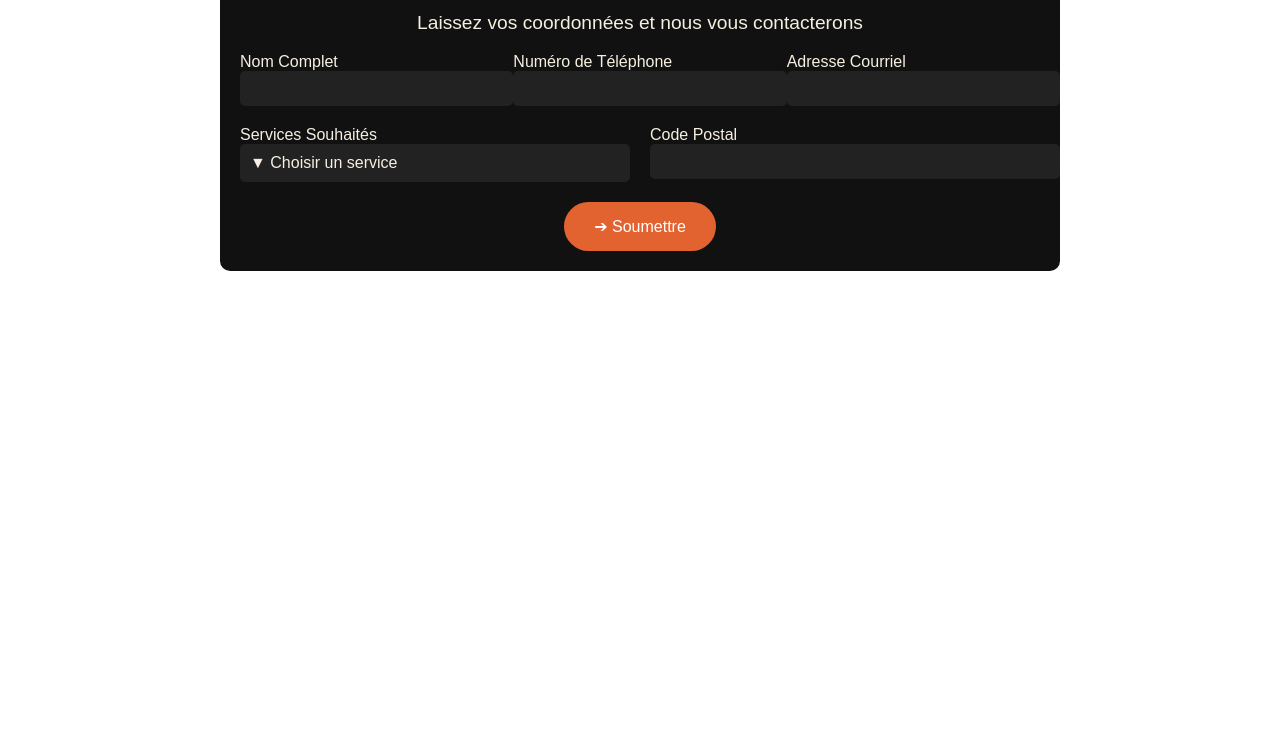
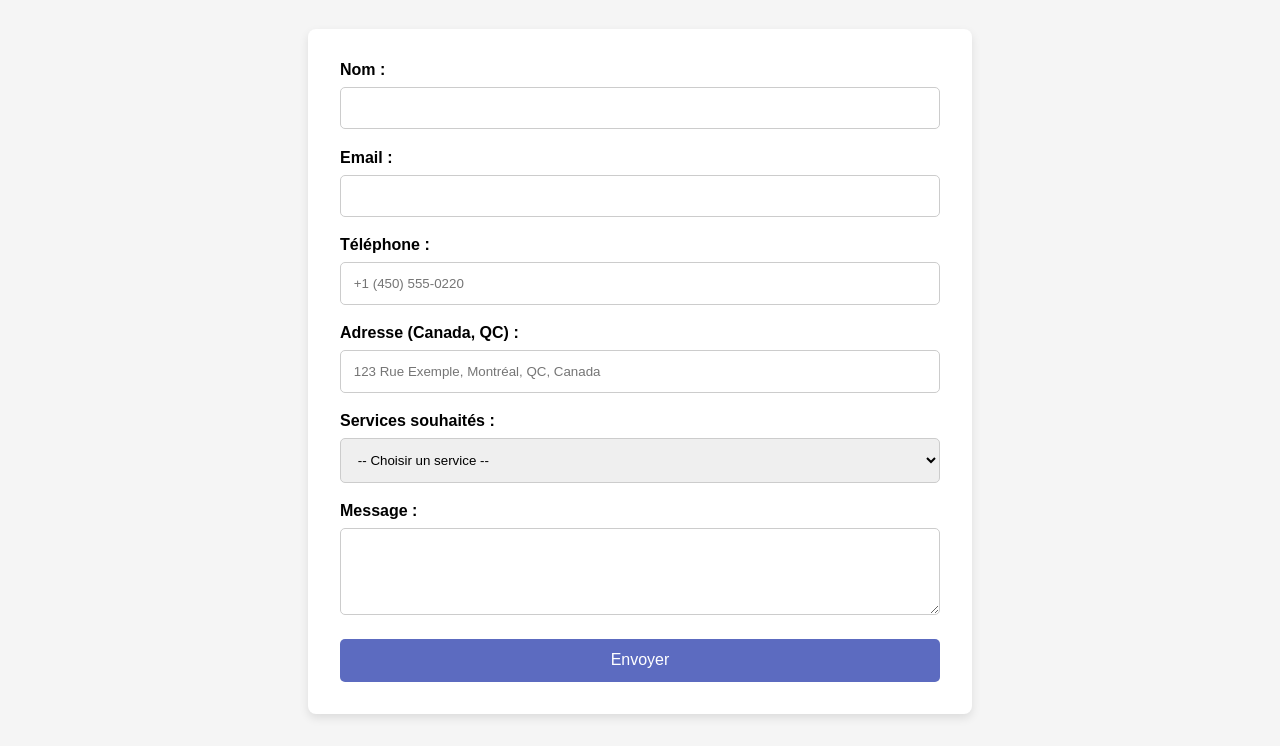
Before and after one commit to ammoz92i/formulaire-tigydoo-siteweb, a plain HTML site: page index.html in a window 1280 px wide. Shown: the part 115-861 px from the top of the page. Before the commit the page ends 800 px from the top, so only its background shows below. Drawn offline with Linux system fonts and the light colour scheme.

Commit message:
Add files via upload

```diff
--- a/index.html
+++ b/index.html
@@ -1,39 +1,107 @@
 <!DOCTYPE html>
-<html lang="en" >
+<html lang="fr">
 <head>
-  <meta charset="UTF-8">
-  <title>Untitled</title>
+  <meta charset="UTF-8" />
+  <meta name="viewport" content="width=device-width, initial-scale=1.0" />
+  <title>Formulaire Tigydoo</title>
+  <style>
+    body {
+      font-family: Arial, sans-serif;
+      margin: 0;
+      padding: 0;
+      background: #f5f5f5;
+    }
 
+    header {
+      background: #5c6bc0;
+      color: white;
+      padding: 1rem;
+      text-align: center;
+    }
 
+    form {
+      max-width: 600px;
+      margin: 2rem auto;
+      background: white;
+      padding: 2rem;
+      border-radius: 8px;
+      box-shadow: 0 4px 10px rgba(0, 0, 0, 0.1);
+    }
+
+    .form-group {
+      margin-bottom: 1.2rem;
+    }
+
+    label {
+      display: block;
+      margin-bottom: 0.5rem;
+      font-weight: bold;
+    }
+
+    input, select, textarea {
+      width: 100%;
+      padding: 0.8rem;
+      border: 1px solid #ccc;
+      border-radius: 5px;
+      box-sizing: border-box;
+    }
+
+    button {
+      background: #5c6bc0;
+      color: white;
+      padding: 0.8rem 1.2rem;
+      border: none;
+      border-radius: 5px;
+      cursor: pointer;
+      font-size: 1rem;
+      width: 100%;
+    }
+
+    button:hover {
+      background: #3f51b5;
+    }
+
+    @media (max-width: 600px) {
+      form {
+        padding: 1rem;
+        margin: 1rem;
+      }
+
+      h1 {
+        font-size: 1.4rem;
+      }
+    }
+  </style>
 </head>
 <body>
-<!-- partial:index.partial.html -->
-<div style="max-width: 800px; margin: auto; padding: 20px; font-family: Arial, sans-serif; background-color: #111; color: #f5f0e1; border-radius: 10px;">
-  <h1 style="text-align: center; font-size: 2.5em;">Tu mérites mieux</h1>
-  <p style="text-align: center; font-size: 1.2em;">Laissez vos coordonnées et nous vous contacterons</p>
+  <header>
+    <h1>Formulaire de Contact Tigydoo</h1>
+  </header>
 
-  <form id="contactForm">
-    <div style="display: flex; gap: 20px; flex-wrap: wrap;">
-      <div style="flex: 1; min-width: 250px;">
-        <label>Nom Complet</label><br>
-        <input type="text" name="nom" required style="width: 100%; padding: 10px; background-color: #222; border: none; color: #fff; border-radius: 5px;">
+  <form id="contact-form" action="https://script.google.com/macros/s/AKfycbwFTwYVjXMYxfqbJj6gk2CN0VrZJVMf48PRSeZ0kLUdn8TRDXuHby8x7gg1nQhcy4HL/exec" method="POST">
+    <div class="form-group">
+      <label for="nom">Nom :</label>
+      <input type="text" id="nom" name="nom" required />
     </div>
 
-      <div style="flex: 1; min-width: 250px;">
-        <label>Numéro de Téléphone</label><br>
-        <input type="tel" name="telephone" required style="width: 100%; padding: 10px; background-color: #222; border: none; color: #fff; border-radius: 5px;">
+    <div class="form-group">
+      <label for="email">Email :</label>
+      <input type="email" id="email" name="email" required />
     </div>
 
-      <div style="flex: 1; min-width: 250px;">
-        <label>Adresse Courriel</label><br>
-        <input type="email" name="email" required style="width: 100%; padding: 10px; background-color: #222; border: none; color: #fff; border-radius: 5px;">
+    <div class="form-group">
+      <label for="telephone">Téléphone :</label>
+      <input type="tel" id="telephone" name="telephone" placeholder="+1 (450) 555-0220" pattern="\+1\s?\(\d{3}\)\s?\d{3}-\d{4}" required />
     </div>
 
-      <div style="flex: 1; min-width: 250px;">
-        <label>Services Souhaités</label><br>
-        <div onclick="toggleDropdown()" id="servicesToggle" style="background-color: #222; padding: 10px; border-radius: 5px; cursor: pointer;">▼ Choisir un service</div>
-        <div id="dropdownContainer" style="overflow: hidden; transition: max-height 0.5s ease; max-height: 0px;">
-          <select name="services" required style="width: 100%; margin-top: 10px; padding: 10px; background-color: #222; border: none; color: #fff; border-radius: 5px;">
+    <div class="form-group">
+      <label for="adresse">Adresse (Canada, QC) :</label>
+      <input type="text" id="adresse" name="adresse" required placeholder="123 Rue Exemple, Montréal, QC, Canada" />
+    </div>
+
+    <div class="form-group">
+      <label for="services">Services souhaités :</label>
+      <select id="services" name="services" required>
         <option value="">-- Choisir un service --</option>
         <option value="FORFAIT CELLULAIRE">FORFAIT CELLULAIRE</option>
         <option value="TRIO">TRIO</option>
@@ -42,71 +110,32 @@
         <option value="TOUS">TOUS</option>
       </select>
     </div>
+
+    <div class="form-group">
+      <label for="message">Message :</label>
+      <textarea id="message" name="message" rows="4"></textarea>
     </div>
 
-      <div style="flex: 1; min-width: 250px;">
-        <label>Code Postal</label><br>
-        <input type="text" name="code_postal" required style="width: 100%; padding: 10px; background-color: #222; border: none; color: #fff; border-radius: 5px;">
-      </div>
-    </div>
-
-    <div style="text-align: center; margin-top: 20px;">
-      <button type="submit" style="background-color: #e26330; color: #fff; border: none; padding: 15px 30px; font-size: 1em; border-radius: 30px; cursor: pointer;">
-        ➔ Soumettre
-      </button>
-    </div>
-
-    <p id="confirmationMessage" style="text-align:center; margin-top:20px; display:none; color:#4CAF50;">Merci ! Votre formulaire a bien été envoyé.</p>
+    <button type="submit">Envoyer</button>
   </form>
-</div>
-
-<style>
-  .highlight {
-    animation: pulse 0.6s ease-in-out;
-  }
-
-  @keyframes pulse {
-    0% { background-color: #e26330; color: white; }
-    100% { background-color: #222; color: white; }
-  }
-</style>
 
   <script>
-  function toggleDropdown() {
-    const container = document.getElementById("dropdownContainer");
-    const toggle = document.getElementById("servicesToggle");
-
-    // Animation sur le clic
-    toggle.classList.add("highlight");
-    setTimeout(() => toggle.classList.remove("highlight"), 600);
-
-    container.style.maxHeight = container.style.maxHeight === "0px" || container.style.maxHeight === "" ? "200px" : "0px";
+    document.getElementById("contact-form").addEventListener("submit", function(e) {
+      e.preventDefault();
+      const form = e.target;
+      fetch(form.action, {
+        method: "POST",
+        body: new FormData(form)
+      }).then(response => {
+        if (response.ok) {
+          window.location.href = "merci.html";
+        } else {
+          alert("Erreur lors de l'envoi. Veuillez réessayer.");
         }
-
-  document.getElementById("contactForm").addEventListener("submit", function (e) {
-    e.preventDefault();
-
-    const formData = new FormData(this);
-
-    fetch("https://script.google.com/macros/s/AKfycbwFTwYVjXMYxfqbJj6gk2CN0VrZJVMf48PRSeZ0kLUdn8TRDXuHby8x7gg1nQhcy4HL/exec", {
-      method: "POST",
-      body: formData
-    })
-    .then(response => response.text())
-    .then(result => {
-      // Affichage d'un message au lieu de redirection
-      document.getElementById("confirmationMessage").style.display = "block";
-      document.getElementById("contactForm").reset();
-      document.getElementById("dropdownContainer").style.maxHeight = "0px";
-    })
-    .catch(error => {
-      console.error("Erreur lors de l'envoi :", error);
+      }).catch(() => {
         alert("Erreur lors de l'envoi. Veuillez réessayer.");
       });
     });
   </script>
-<!-- partial -->
-  <script  src="./script.js"></script>
-
 </body>
 </html>
```
Also changed, not shown: merci.html (added, +30 -0 lines). Lines whose indentation alone changed are shown as unchanged.
